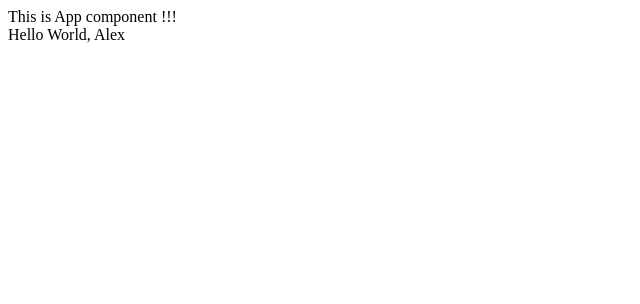
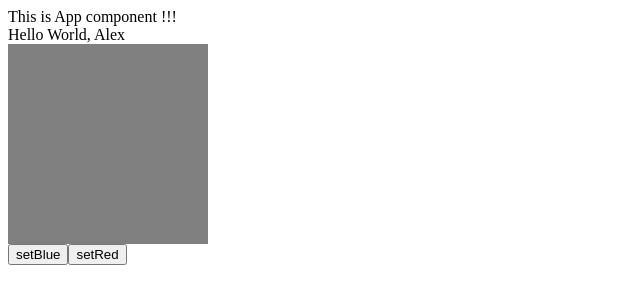
Before and after one commit to alexanderpono/try-redux, a React app: page / in a window 1280 px wide. Shown: the top 304 px of the page, without its empty margins (0-640 px from the left). Built offline with nearby package versions, Linux system fonts and the light colour scheme.

Commit message:
added state of root component 'App'

```diff
--- a/src/components/App/App.tsx
+++ b/src/components/App/App.tsx
@@ -1,7 +1,40 @@
 import React from 'react';
+import { HelloWorld } from '../HelloWorld';
+import { Box } from '../Box';
 
-export class App extends React.Component<{}> {
+interface AppState {
+    color: string;
+}
+
+export class App extends React.Component<{}, AppState> {
+    constructor(props: object) {
+        super(props);
+        this.state = {
+            color: 'grey'
+        };
+    }
+
+    setBlue = () => {
+        this.setState({
+            color: 'blue'
+        });
+    };
+
+    setRed = () => {
+        this.setState({
+            color: 'red'
+        });
+    };
+
     render() {
-        return <div>This is App component !!!</div>;
+        return (
+            <div>
+                <div>This is App component !!!</div>
+                <HelloWorld key="2" userName="Alex" />
+                <Box color={this.state.color} />
+                <button onClick={this.setBlue}>setBlue</button>
+                <button onClick={this.setRed}>setRed</button>
+            </div>
+        );
     }
 }
--- /dev/null
+++ b/src/components/Box/Box.tsx
@@ -0,0 +1,20 @@
+import React from 'react';
+
+export interface BoxProps {
+    color: string;
+}
+
+export class Box extends React.Component<BoxProps> {
+    render() {
+        return (
+            <div
+                style={{
+                    display: 'block',
+                    background: this.props.color,
+                    width: '200px',
+                    height: '200px'
+                }}
+            ></div>
+        );
+    }
+}
--- /dev/null
+++ b/src/components/Box/index.tsx
@@ -0,0 +1 @@
+export * from './Box';
--- a/src/index.tsx
+++ b/src/index.tsx
@@ -1,6 +1,6 @@
 import React from 'react';
 import { render } from 'react-dom';
 
-import { App, HelloWorld } from './components';
+import { App } from './components';
 
-render([<App key="1" />, <HelloWorld key="2" userName="Alex" />], document.getElementById('root'));
+render([<App key="1" />], document.getElementById('root'));
```
